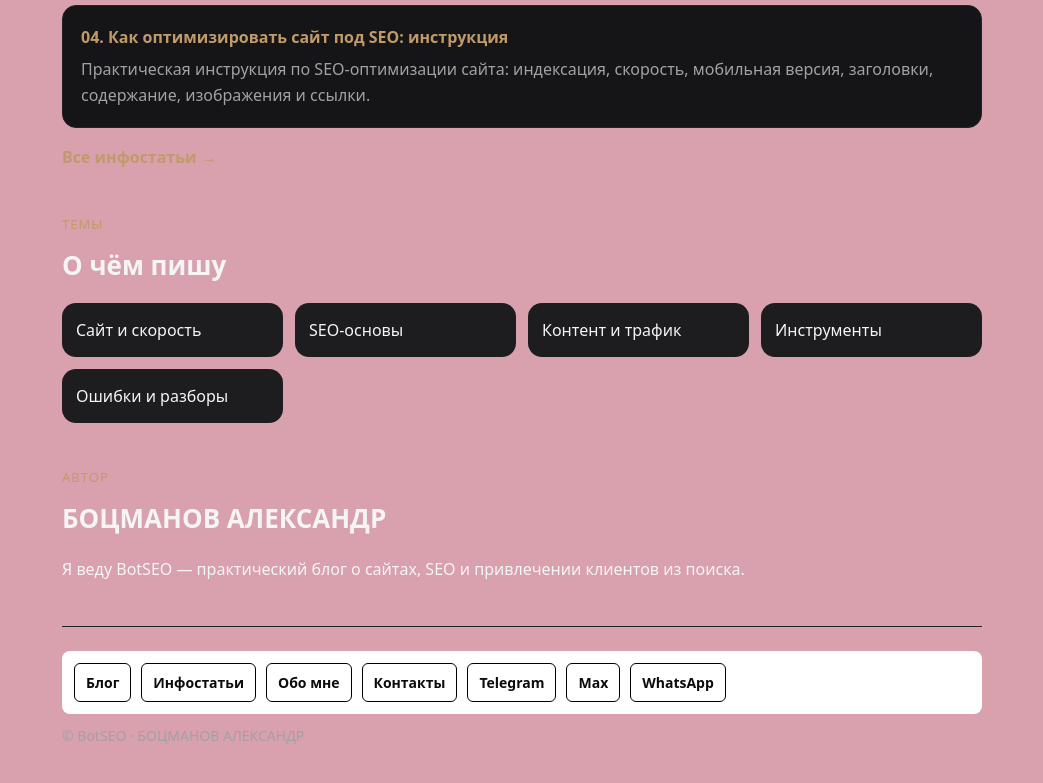
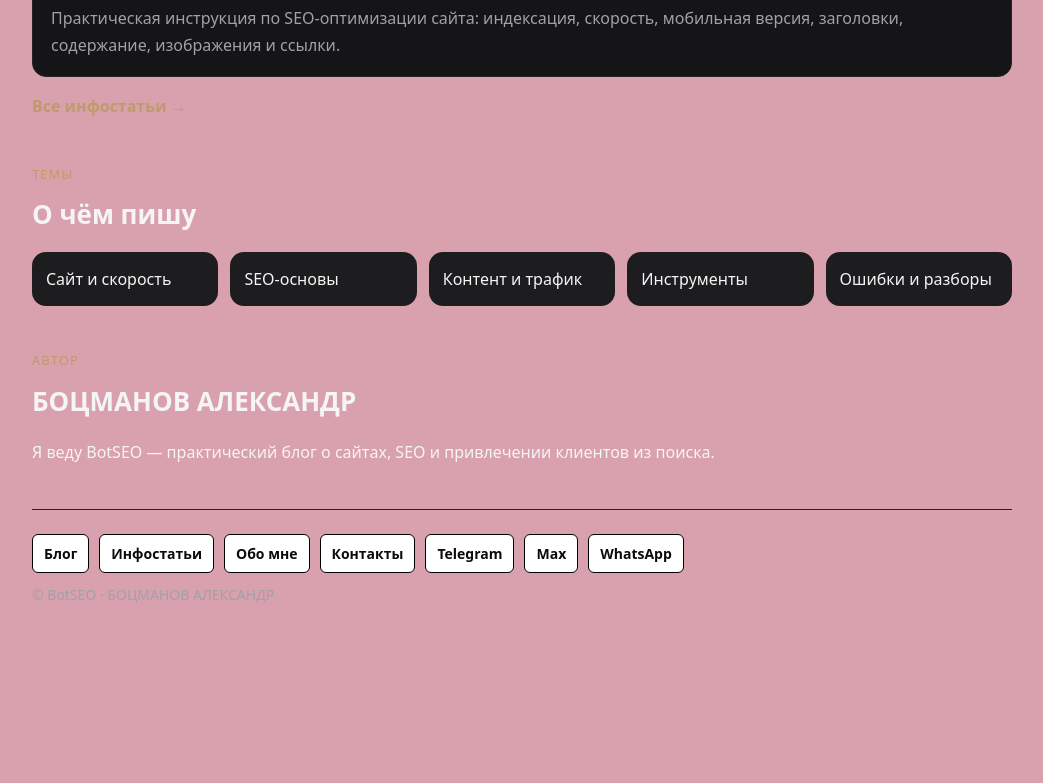
Before and after one commit to botsmanovavgmail/botseoru, a plain HTML site: page botseo-site/index.html in a window 1280 px wide. Shown: the part 2041-2824 px from the top of the page, without its empty margins (118-1161 px from the left). After the commit the page ends 2735 px from the top, so only its background shows below. Drawn offline with Linux system fonts and the light colour scheme.

Commit message:
Widen layout and restyle footer links

```diff
--- a/botseo-site/assets/style.css
+++ b/botseo-site/assets/style.css
@@ -2,7 +2,7 @@
 :root{--bg:#D9A0AE;--card:#151517;--surface:#1D1D20;--text:#F5F5F5;--muted:#A1A1A6;--btn:#78866B;--accent:#C19A6B;--radius:14px}
 *{box-sizing:border-box}body{margin:0;background:var(--bg);color:var(--text);font:16px/1.65 system-ui,"Segoe UI",Arial,sans-serif}
 a{color:var(--accent);text-decoration:none}a:hover{text-decoration:underline}
-.container{max-width:960px;margin:0 auto;padding:24px 20px 64px}
+.container{max-width:1020px;margin:0 auto;padding:24px 20px 64px}
 header{display:flex;align-items:center;justify-content:space-between;gap:16px;padding:18px 0;border-bottom:1px solid #232326}
 .logo{font-weight:800;font-size:20px;color:var(--text)}.logo span{color:var(--accent)}
 nav{display:flex;gap:10px;flex-wrap:wrap}nav a{display:inline-block;color:#fff;text-transform:uppercase;border:1px solid #000;padding:7px 11px;border-radius:6px;font-weight:700}nav a:hover{color:#fff;background:rgba(0,0,0,.12);text-decoration:none}
@@ -24,7 +24,7 @@ article h1{font-size:clamp(28px,5vw,38px);line-height:1.2;margin:0 0 10px}
 article h2{margin-top:34px}ul,ol{padding-left:22px}li{margin:8px 0}
 .cta{background:var(--card);border:1px solid #232326;border-radius:var(--radius);padding:22px;margin:36px 0}
 footer{border-top:1px solid #232326;padding:24px 0;color:var(--muted);font-size:14px}
-footer .links{display:flex;gap:10px;flex-wrap:wrap;margin-bottom:10px;background:#fff;padding:12px;border-radius:8px}footer .links a{display:inline-block;color:#0B0B0C;border:1px solid #000;padding:7px 11px;border-radius:6px;font-weight:700}
+footer .links{display:flex;gap:10px;flex-wrap:wrap;margin-bottom:10px}footer .links a{display:inline-block;background:#fff;color:#0B0B0C;border:1px solid #000;padding:7px 11px;border-radius:6px;font-weight:700}
 @media(max-width:560px){header{flex-direction:column;align-items:flex-start}.hero{padding:32px 0 20px}}
 
 /* Markdown article content */
```
